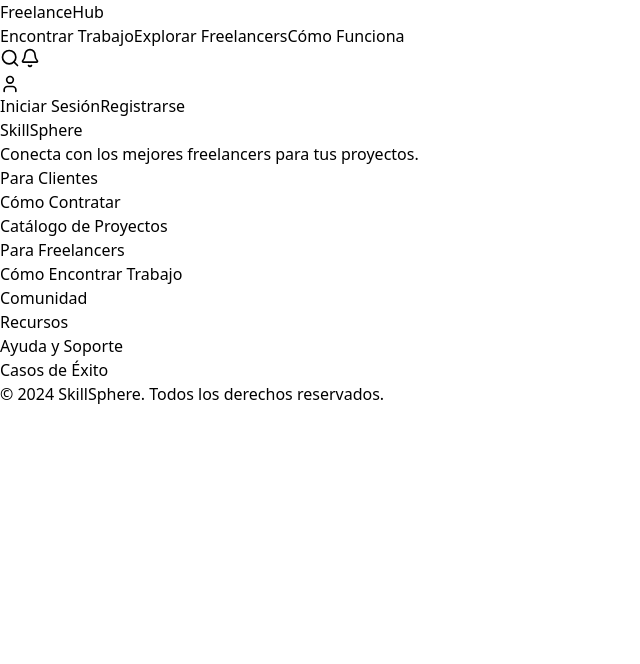
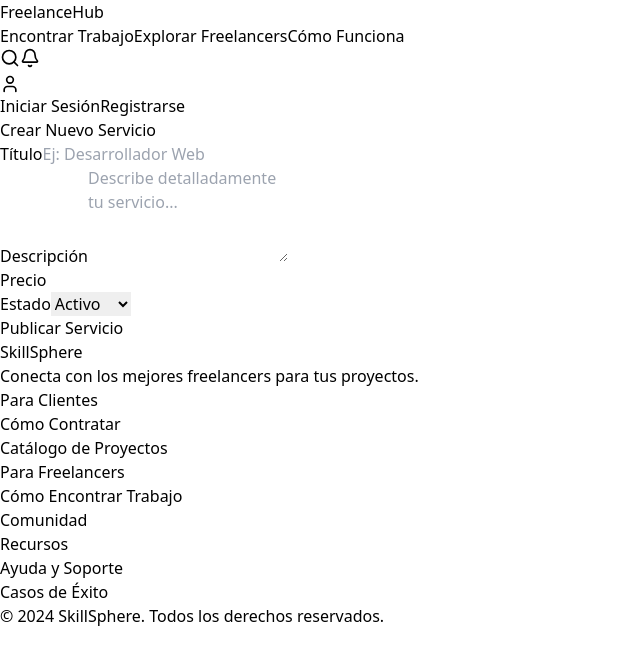
Before and after one commit to cesarcardenas15/TDDS-PlataformaFreelancing, a React app in the folder frontend/: page /crear-servicio in a window 1280 px wide. Shown: the top 664 px of the page, without its empty margins (0-640 px from the left). Built offline with nearby package versions, Linux system fonts and the light colour scheme; sample sign-in values are in the browser's storage; the HTML template or start-up script is replaced by a standard one.

Commit message:
agregando componente de creación de servicio

```diff
--- a/frontend/src/App.jsx
+++ b/frontend/src/App.jsx
@@ -9,6 +9,7 @@
 import SignUpForm from './components/SignUpForm';
 import ServicesMenuPage from './pages/ServicesMenuPage'
 import ConstructionPage from './components/ConstructionPage';
+import CreateServiceForm from './components/CreateServiceForm';
 
 function App() {
   return (
@@ -27,6 +28,7 @@
           <Route path="/signup" element={<SignUpForm />} />
           <Route path="/servicios" element={<ServicesMenuPage />} />
           <Route path="/en-construccion" element={<ConstructionPage />} />
+          <Route path="/crear-servicio" element={<CreateServiceForm />} />
         </Routes>
         <Footer />
       </div>
--- /dev/null
+++ b/frontend/src/components/CreateServiceForm.jsx
@@ -0,0 +1,168 @@
+import React, { useState, useEffect } from 'react';
+import { useNavigate } from 'react-router-dom';
+import axios from 'axios';
+
+const CreateServiceForm = () => {
+  const navigate = useNavigate();
+  const [formData, setFormData] = useState({
+    titulo: '',
+    descripcion: '',
+    precio: '',
+    estado: 1,
+    freelancer: null
+  });
+  const [loading, setLoading] = useState(false);
+  const [error, setError] = useState('');
+
+  useEffect(() => {
+    // Obtener el usuario autenticado del localStorage
+    const userString = localStorage.getItem('user');
+    if (userString) {
+      const user = JSON.parse(userString);
+      setFormData(prev => ({
+        ...prev,
+        freelancer: user.id // Asumiendo que el usuario tiene un campo id
+      }));
+    } else {
+      // Si no hay usuario autenticado, redirigir al login
+      navigate('/login');
+    }
+  }, [navigate]);
+
+  const handleInputChange = (e) => {
+    const { name, value } = e.target;
+    setFormData(prev => ({
+      ...prev,
+      [name]: value
+    }));
+  };
+
+  const handleSubmit = async (e) => {
+    e.preventDefault();
+
+    if (!formData.freelancer) {
+      setError('Usuario no autenticado');
+      return;
+    }
+
+    setLoading(true);
+    setError('');
+
+    try {
+      const token = localStorage.getItem('accessToken');
+
+      const config = {
+        headers: {
+          'Authorization': `Bearer ${token}`,
+          'Content-Type': 'application/json'
+        }
+      };
+
+      await axios.post(
+        'http://localhost:8000/api/servicios',
+        formData,
+        config
+      );
+
+      navigate('/servicios');
+    } catch (err) {
+      setError(err.response?.data?.message || 'Error al crear el servicio');
+      console.error('Error:', err);
+    } finally {
+      setLoading(false);
+    }
+  };
+
+  return (
+    <div className="min-h-screen bg-gray-50 py-8 px-4">
+      <div className="max-w-2xl mx-auto bg-white rounded-lg shadow p-8">
+        <h1 className="text-2xl font-bold text-gray-900 mb-6">
+          Crear Nuevo Servicio
+        </h1>
+
+        {error && (
+          <div className="mb-4 p-3 bg-red-100 border border-red-400 text-red-700 rounded">
+            {error}
+          </div>
+        )}
+
+        <form onSubmit={handleSubmit} className="space-y-6">
+          <div>
+            <label htmlFor="titulo" className="block text-sm font-medium text-gray-700">
+              Título
+            </label>
+            <input
+              type="text"
+              id="titulo"
+              name="titulo"
+              required
+              value={formData.titulo}
+              onChange={handleInputChange}
+              className="mt-1 w-full rounded-md border-gray-300 shadow-sm focus:border-indigo-500 focus:ring-indigo-500"
+              placeholder="Ej: Desarrollador Web"
+            />
+          </div>
+
+          <div>
+            <label htmlFor="descripcion" className="block text-sm font-medium text-gray-700">
+              Descripción
+            </label>
+            <textarea
+              id="descripcion"
+              name="descripcion"
+              required
+              value={formData.descripcion}
+              onChange={handleInputChange}
+              rows={4}
+              className="mt-1 w-full rounded-md border-gray-300 shadow-sm focus:border-indigo-500 focus:ring-indigo-500"
+              placeholder="Describe detalladamente tu servicio..."
+            />
+          </div>
+
+          <div>
+            <label htmlFor="precio" className="block text-sm font-medium text-gray-700">
+              Precio
+            </label>
+            <input
+              type="text"
+              id="precio"
+              name="precio"
+              required
+              value={formData.precio}
+              onChange={handleInputChange}
+              className="mt-1 w-full rounded-md border-gray-300 shadow-sm focus:border-indigo-500 focus:ring-indigo-500"
+            />
+          </div>
+
+          <div>
+            <label htmlFor="estado" className="block text-sm font-medium text-gray-700">
+              Estado
+            </label>
+            <select
+              id="estado"
+              name="estado"
+              value={formData.estado}
+              onChange={handleInputChange}
+              className="mt-1 w-full rounded-md border-gray-300 shadow-sm focus:border-indigo-500 focus:ring-indigo-500"
+            >
+              <option value={1}>Activo</option>
+              <option value={0}>Inactivo</option>
+            </select>
+          </div>
+
+          <div>
+            <button
+              type="submit"
+              disabled={loading}
+              className="w-full flex justify-center py-2 px-4 border border-transparent rounded-md shadow-sm text-sm font-medium text-white bg-indigo-600 hover:bg-indigo-700 focus:outline-none focus:ring-2 focus:ring-offset-2 focus:ring-indigo-500 disabled:opacity-50"
+            >
+              {loading ? 'Publicando...' : 'Publicar Servicio'}
+            </button>
+          </div>
+        </form>
+      </div>
+    </div>
+  );
+};
+
+export default CreateServiceForm;
```
